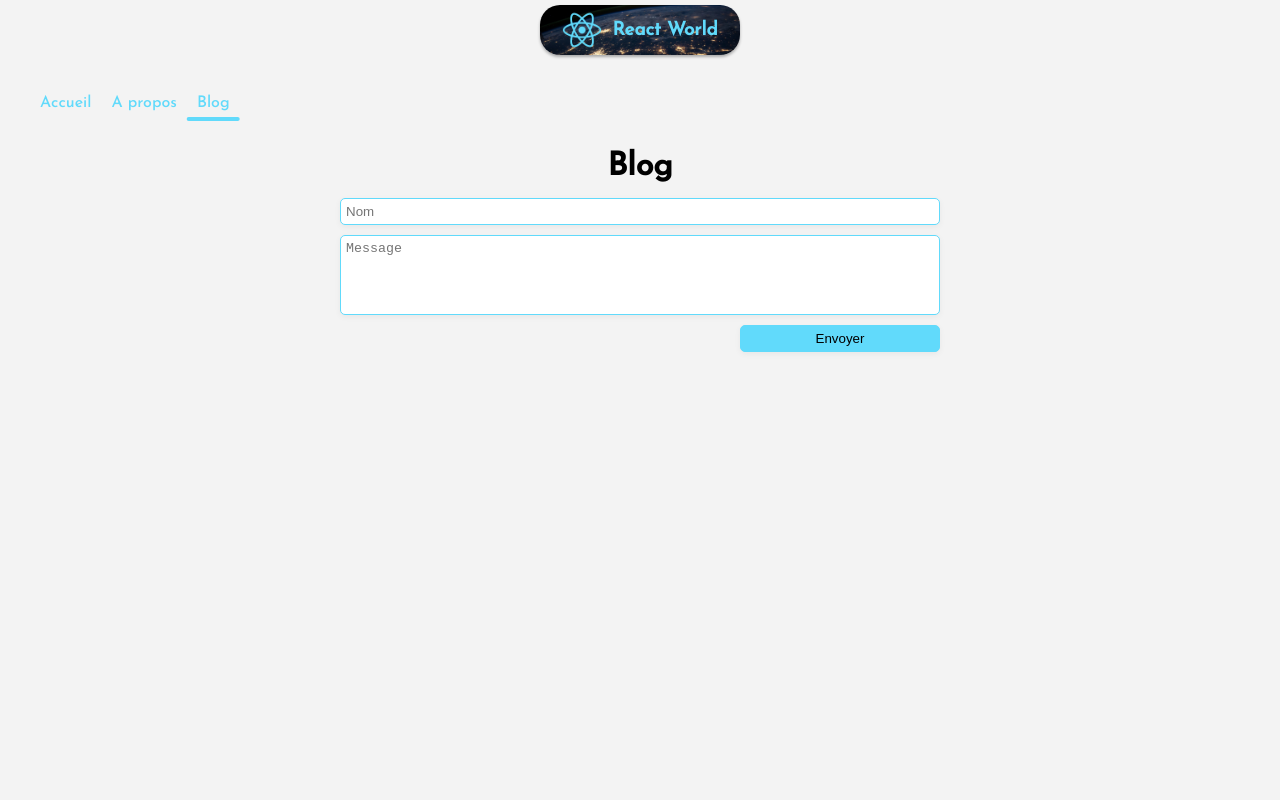
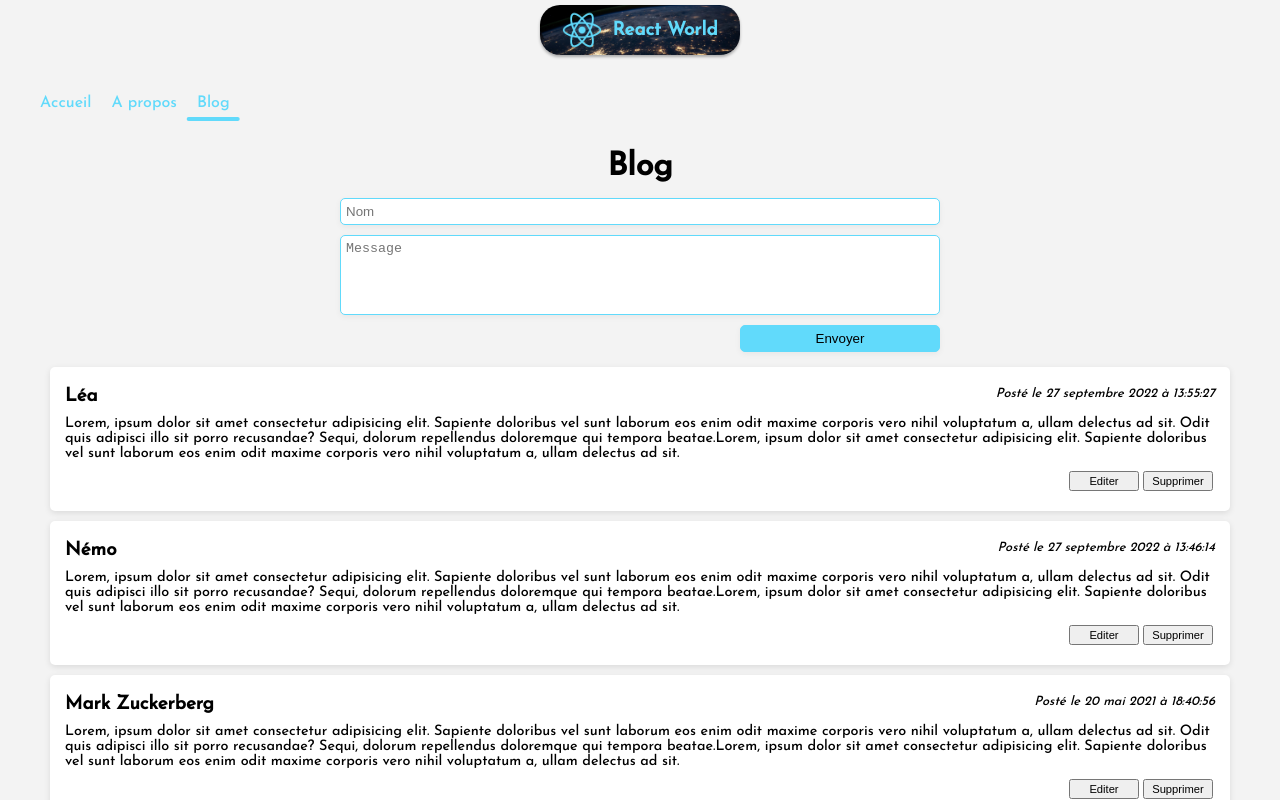
Before and after one commit to MaryamVerdon/React-Country-App, a React (Create React App) app: page /blog in a window 1280 px wide. Shown: the top 800 px of the page. Built offline with nearby package versions, Linux system fonts and the light colour scheme; data requests are answered from the project's data file.

Commit message:
ajout d'un article en BDD

```diff
--- a/package.json
+++ b/package.json
@@ -7,6 +7,7 @@
     "@testing-library/react": "^13.0.0",
     "@testing-library/user-event": "^13.2.1",
     "axios": "^0.27.2",
+    "json-server": "^0.17.0",
     "react": "^18.2.0",
     "react-dom": "^18.2.0",
     "react-router-dom": "^6.4.1",
@@ -18,7 +19,8 @@
     "start": "react-scripts start",
     "build": "react-scripts build",
     "test": "react-scripts test",
-    "eject": "react-scripts eject"
+    "eject": "react-scripts eject",
+    "server": "json-server --w src/assets/db.json --port 3001"
   },
   "eslintConfig": {
     "extends": [
--- a/src/assets/db.json
+++ b/src/assets/db.json
@@ -17,6 +17,18 @@
       "content": "Lorem, ipsum dolor sit amet consectetur adipisicing elit. Sapiente doloribus vel sunt laborum eos enim odit maxime corporis vero nihil voluptatum a, ullam delectus ad sit. Odit quis adipisci illo sit porro recusandae? Sequi, dolorum repellendus doloremque qui tempora beatae.Lorem, ipsum dolor sit amet consectetur adipisicing elit. Sapiente doloribus vel sunt laborum eos enim odit maxime corporis vero nihil voluptatum a, ullam delectus ad sit. ",
       "date": 1621536056135,
       "id": 3
+    },
+    {
+      "author": "Némo",
+      "content": "Lorem, ipsum dolor sit amet consectetur adipisicing elit. Sapiente doloribus vel sunt laborum eos enim odit maxime corporis vero nihil voluptatum a, ullam delectus ad sit. Odit quis adipisci illo sit porro recusandae? Sequi, dolorum repellendus doloremque qui tempora beatae.Lorem, ipsum dolor sit amet consectetur adipisicing elit. Sapiente doloribus vel sunt laborum eos enim odit maxime corporis vero nihil voluptatum a, ullam delectus ad sit.",
+      "date": 1664286374675,
+      "id": 4
+    },
+    {
+      "author": "Léa",
+      "content": "Lorem, ipsum dolor sit amet consectetur adipisicing elit. Sapiente doloribus vel sunt laborum eos enim odit maxime corporis vero nihil voluptatum a, ullam delectus ad sit. Odit quis adipisci illo sit porro recusandae? Sequi, dolorum repellendus doloremque qui tempora beatae.Lorem, ipsum dolor sit amet consectetur adipisicing elit. Sapiente doloribus vel sunt laborum eos enim odit maxime corporis vero nihil voluptatum a, ullam delectus ad sit.",
+      "date": 1664286927453,
+      "id": 5
     }
   ]
 }
--- /dev/null
+++ b/src/components/Article.jsx
@@ -0,0 +1,31 @@
+import React from 'react';
+
+const Article = ({article}) => {
+    const dateFormateur = (date) => {
+        let newDate = new Date(date).toLocaleDateString("fr-FR", {
+            year: "numeric",
+            month: "long",
+            day: "numeric",
+            hour: "numeric",
+            minute: "numeric",
+            second: "numeric"
+        });
+        return newDate;
+    };
+
+    return (
+        <div className="article">
+            <div className="card-header">
+                <h3>{article.author}</h3>
+                <em>Posté le {dateFormateur(article.date)}</em>
+            </div>
+            <p>{article.content}</p>
+            <div className="btn-container">
+                <button>Editer</button>
+                <button>Supprimer</button>
+            </div>
+        </div>
+    );
+};
+
+export default Article;
--- a/src/pages/Blog.js
+++ b/src/pages/Blog.js
@@ -1,17 +1,41 @@
-import React, { useState } from "react";
+import axios from "axios";
+import React, { useEffect, useState } from "react";
+import Article from "../components/Article";
 import Logo from "../components/Logo";
 import Navigation from "../components/Navigation";
 
 const Blog = () => {
   const MIN_CHAR = 140;
+  const [blogData, setBlogData] = useState([]);
+  const [author, setAuthor] = useState("");
   const [error, setError] = useState(false);
   const [content, setContent] = useState("");
-  const handleSubmit = (e) => {
+
+  //Récupération des données
+  const getData = () => {
+    axios
+      .get("http://localhost:3001/articles")
+      .then((res) => setBlogData(res.data));
+  };
+
+  useEffect(() => {
+    getData();
+  }, []);
+
+  const handleSubmit = async (e) => {
     e.preventDefault();
     if (content.length < MIN_CHAR) {
       setError(true);
     } else {
+      await axios.post("http://localhost:3001/articles", {
+        author,
+        content,
+        date: Date.now(),
+      });
       setError(false);
+      setAuthor("");
+      setContent("");
+      getData();
     }
   };
 
@@ -22,17 +46,29 @@ const Blog = () => {
       <h1>Blog</h1>
 
       <form onSubmit={(e) => handleSubmit(e)}>
-        <input type="text" placeholder="Nom" />
+        <input
+          type="text"
+          placeholder="Nom"
+          onChange={(e) => setAuthor(e.target.value)}
+          value={author}
+        />
         <textarea
           style={{ border: error ? "1px solid red" : "1px solid #61dafp" }}
           placeholder="Message"
           onChange={(e) => setContent(e.target.value)}
+          value={content}
         ></textarea>
         {error && <p>Veuillez écrire un minimum de 140 caractères.</p>}
         <input type="submit" value="Envoyer" />
       </form>
 
-      <ul></ul>
+      <ul>
+        {blogData
+          .sort((a, b) => b.date - a.date)
+          .map((article) => (
+            <Article key={article.id} article={article} />
+          ))}
+      </ul>
     </div>
   );
 };
```
Also changed, not shown: 2 other files (tests, documents, lock files or other folders).
